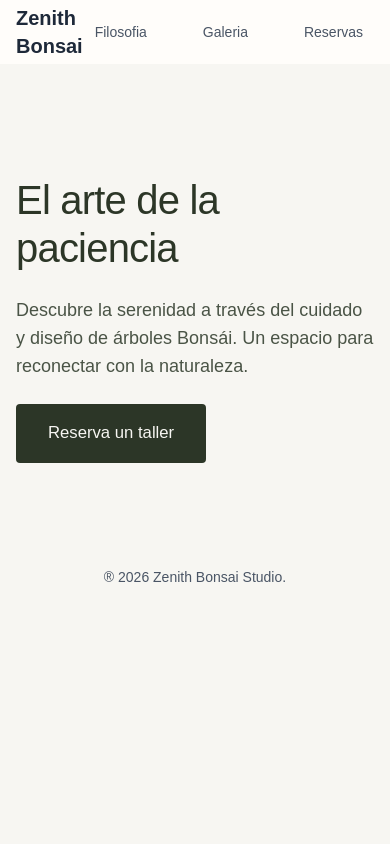
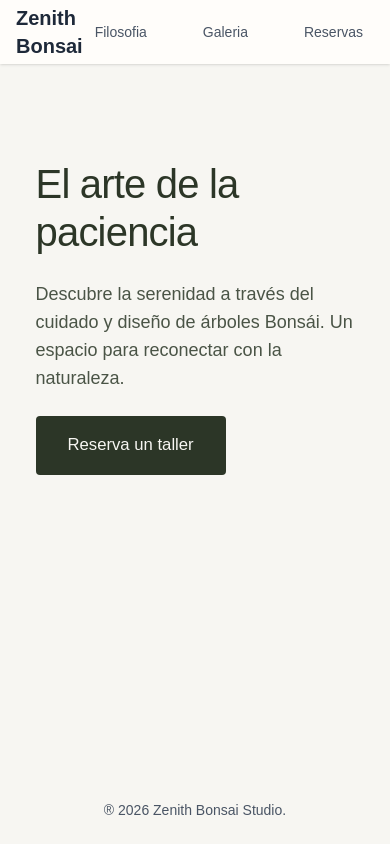
Before and after one commit to HydraDevJR/Momento2_Frontend_II, a React (Vite) app in the folder momento-2/: page / in a window 390 px wide. Built offline with nearby package versions, Linux system fonts and the light colour scheme.

Commit message:
refactor: mejorar layout global con estructura flex y espaciado responsive

```diff
--- a/momento-2/src/components/layout/RootLayout.jsx
+++ b/momento-2/src/components/layout/RootLayout.jsx
@@ -4,9 +4,9 @@ import Footer from './footer/Footer';
 
 const RootLayout = () => {
     return (
-        <div>
+        <div className="flex flex-col min-h-screen">
             <Navbar />
-            <main className="flex-grow bg-[#f7f6f2] pt-16">
+            <main className="flex-grow py-[clamp(3rem,5vw,6rem)] px-[5%] lg:px-[calc((100%-1200px)/2)]">
                 <Outlet />
             </main>
             <Footer />
```
